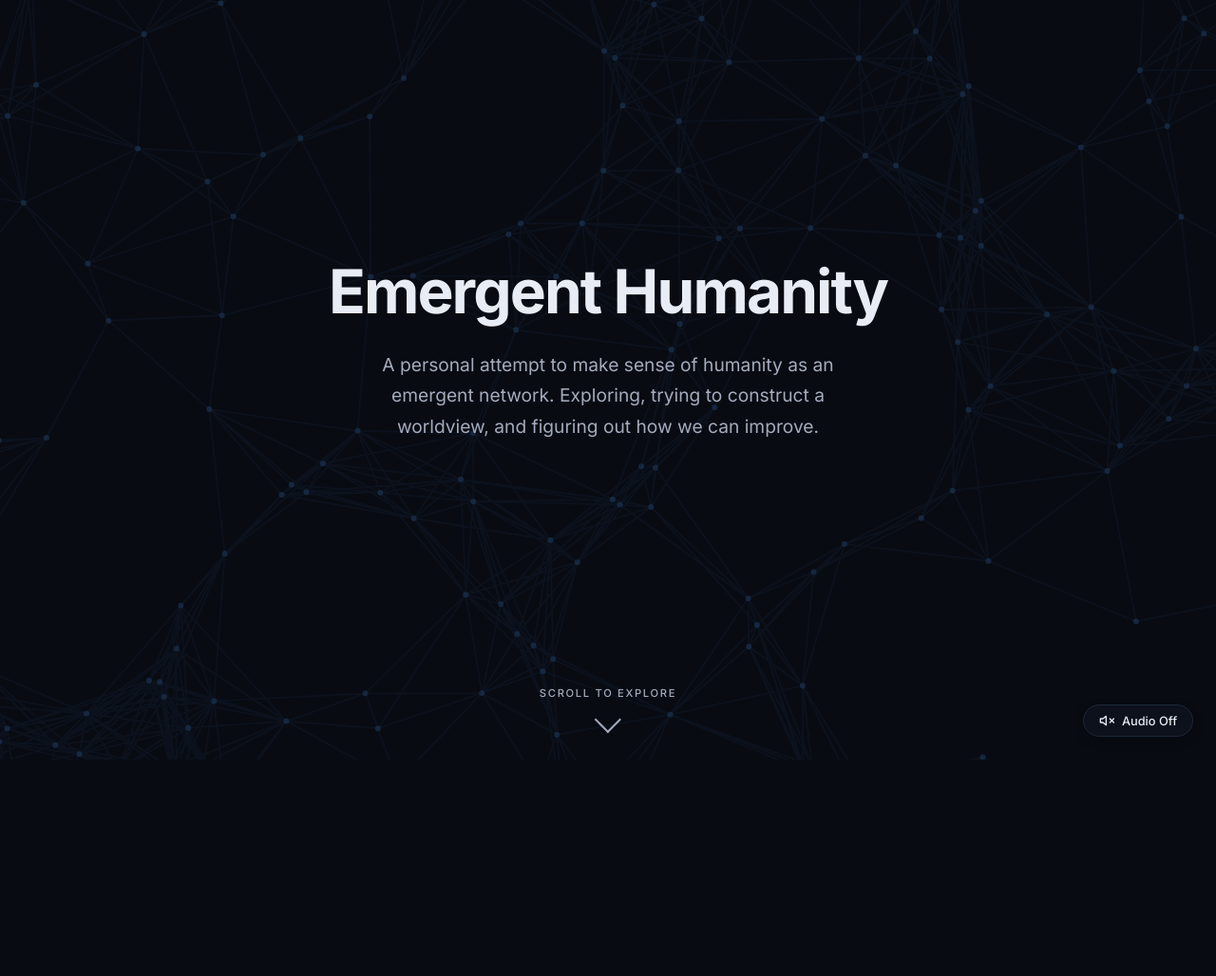
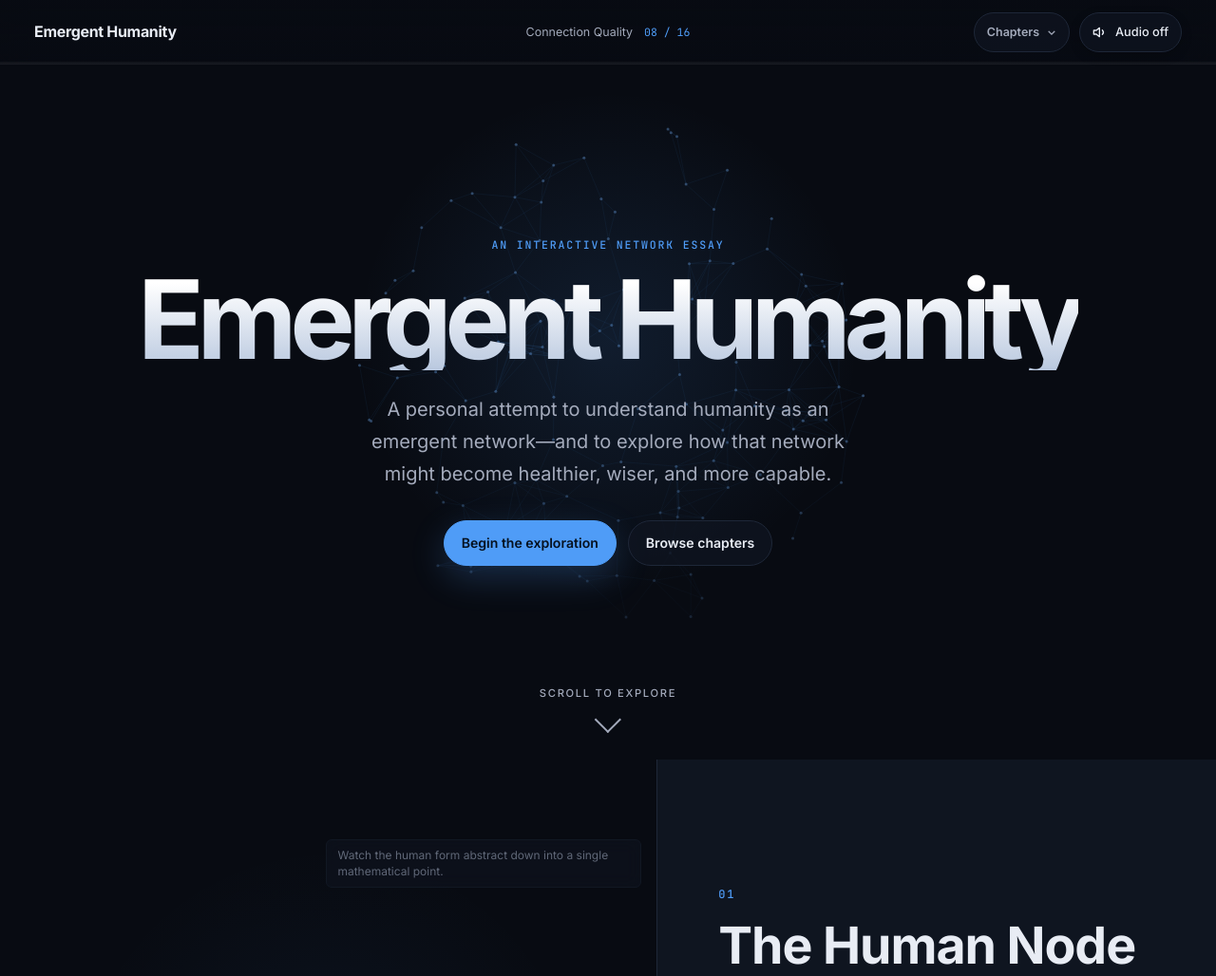
Before and after one commit to jnton/emergent-humanity, a plain HTML site: page index.html in a window 1280 px wide. Shown: the top 1028 px of the page at 95% size. Before the commit the page ends 800 px from the top, so only its background shows below. Drawn offline with nearby package versions, Linux system fonts and the light colour scheme; animation ran at ten frames a second.

Commit message:
feat: load redesigned application shell

```diff
--- a/index.html
+++ b/index.html
@@ -7,45 +7,59 @@
   <meta name="description" content="An interactive exploration of humanity as an emergent network organism, grounded in mathematics, information theory, and graph theory.">
   <meta name="theme-color" content="#080b12">
 
-    <!-- Open Graph -->
   <meta property="og:title" content="Emergent Humanity">
-    <meta property="og:description" content="An interactive exploration of humanity as a network — through mathematics, information theory, and graph theory.">
+  <meta property="og:description" content="An interactive exploration of humanity as a network—through mathematics, information theory, and graph theory.">
   <meta property="og:type" content="website">
   <meta property="og:image" content="assets/social-preview.png">
   <meta property="og:image:width" content="1200">
   <meta property="og:image:height" content="630">
 
-    <!-- Icons -->
   <link rel="icon" type="image/png" href="assets/icon.png">
   <link rel="apple-touch-icon" href="assets/icon.png">
-
-    <!-- Preload fonts -->
   <link rel="preconnect" href="https://fonts.googleapis.com">
   <link rel="preconnect" href="https://fonts.gstatic.com" crossorigin>
 
-    <!-- D3.js for force simulation -->
   <script src="https://d3js.org/d3.v7.min.js"></script>
-
-    <!-- Styles -->
   <link rel="stylesheet" href="css/style.css">
+  <link rel="stylesheet" href="css/experience.css">
 </head>
 <body>
-  <!-- Audio Controls -->
-  <div id="audio-controls" class="audio-controls">
-    <button id="toggle-audio" class="audio-btn" aria-label="Toggle Background Music">
-      <svg width="16" height="16" viewBox="0 0 24 24" fill="none" stroke="currentColor" stroke-width="2" stroke-linecap="round" stroke-linejoin="round">
+  <a class="skip-link" href="#section-node-capacity">Skip to the first chapter</a>
+
+  <header class="site-header">
+    <a class="site-brand" href="#hero" aria-label="Emergent Humanity home">Emergent Humanity</a>
+
+    <div class="chapter-status" aria-live="polite" aria-atomic="true">
+      <span id="chapter-label">Introduction</span>
+      <span id="chapter-count">00 / 16</span>
+    </div>
+
+    <div class="header-actions">
+      <details class="chapter-menu" id="chapter-menu">
+        <summary>Chapters</summary>
+        <nav id="chapter-nav" aria-label="Chapter navigation"></nav>
+      </details>
+
+      <div class="audio-controls">
+        <button id="toggle-audio" class="audio-btn" type="button" aria-label="Toggle ambient audio" aria-pressed="false">
+          <svg width="16" height="16" viewBox="0 0 24 24" fill="none" stroke="currentColor" stroke-width="2" stroke-linecap="round" stroke-linejoin="round" aria-hidden="true">
             <polygon points="11 5 6 9 2 9 2 15 6 15 11 19 11 5"></polygon>
-        <line x1="23" y1="9" x2="17" y2="15"></line>
-        <line x1="17" y1="9" x2="23" y2="15"></line>
+            <path d="M15.5 8.5a5 5 0 0 1 0 7"></path>
           </svg>
-      <span>Audio Off</span>
+          <span class="audio-label">Audio off</span>
         </button>
       </div>
+    </div>
 
-    <main class="scroll-container" id="scroll-container">
-        <!-- Content is built dynamically by js/main.js from content/sections.js -->
-    </main>
+    <div class="reading-progress" aria-hidden="true"><span id="reading-progress-bar"></span></div>
+  </header>
 
-    <script type="module" src="js/main.js"></script>
+  <main class="scroll-container" id="scroll-container" aria-label="Emergent Humanity interactive essay"></main>
+
+  <noscript>
+    <p style="padding: 6rem 1.5rem; color: #e8ecf4; background: #080b12;">This interactive essay requires JavaScript to render its chapters and visualizations.</p>
+  </noscript>
+
+  <script type="module" src="js/app.js"></script>
 </body>
 </html>
```
Lines whose indentation alone changed are shown as unchanged.
